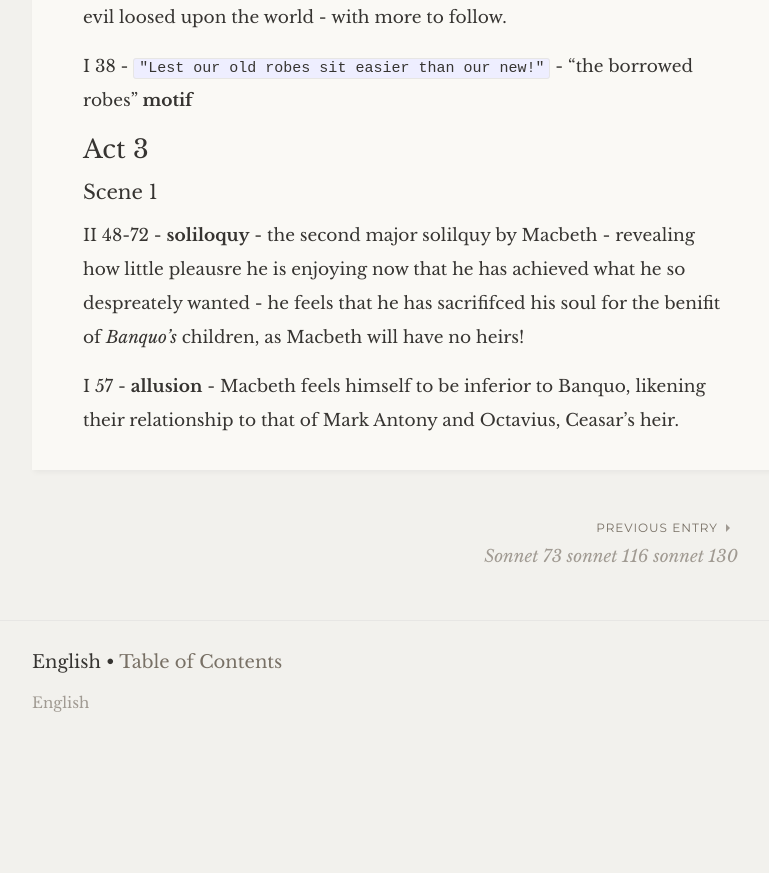
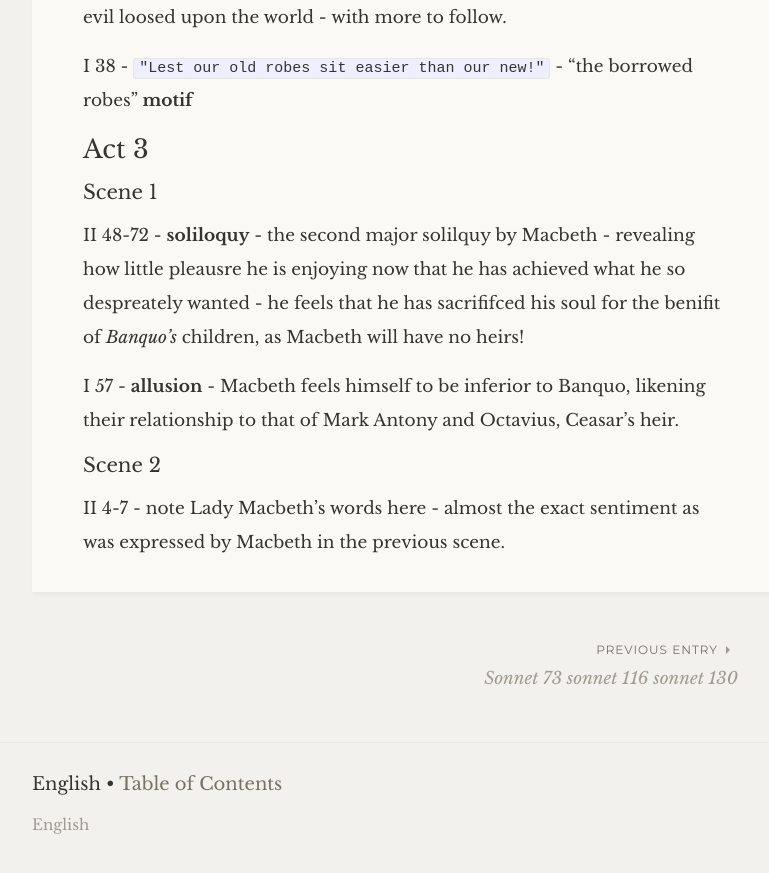
Before and after one commit to EthenStrine/English, a Jekyll site: the page built from _posts/2018-11-5-Macbeth.md, in a window 1280 px wide and 900 px high, scrolled down 3668 px. Shown: the top 873 px of the window, without its empty margins (238-1007 px from the left). Built offline with Jekyll 4.4.1, drawn with Linux system fonts in a browser that asks for light colours; some web fonts are replaced; our own code applies the rules of GitHub Pages for plain Markdown files; before the commit the page ends 4446 px from its top, so only the background shows below that.

Commit message:
Update _posts/2018-11-5-Macbeth.md

```diff
--- a/_posts/2018-11-5-Macbeth.md
+++ b/_posts/2018-11-5-Macbeth.md
@@ -87,3 +87,7 @@ I 38 - `"Lest our old robes sit easier than our new!"` - "the borrowed robes" **
 II 48-72 - **soliloquy** - the second major solilquy by Macbeth - revealing how little pleausre he is enjoying now that he has achieved what he so despreately wanted - he feels that he has sacrififced his soul for the benifit of _Banquo's_ children, as Macbeth will have no heirs!
 
 I 57 - __allusion__ - Macbeth feels himself to be inferior to Banquo, likening their relationship to that of Mark Antony and Octavius, Ceasar's heir.
+
+### Scene 2
+
+II 4-7 - note Lady Macbeth's words here - almost the exact sentiment as was expressed by Macbeth in the previous scene.
```
